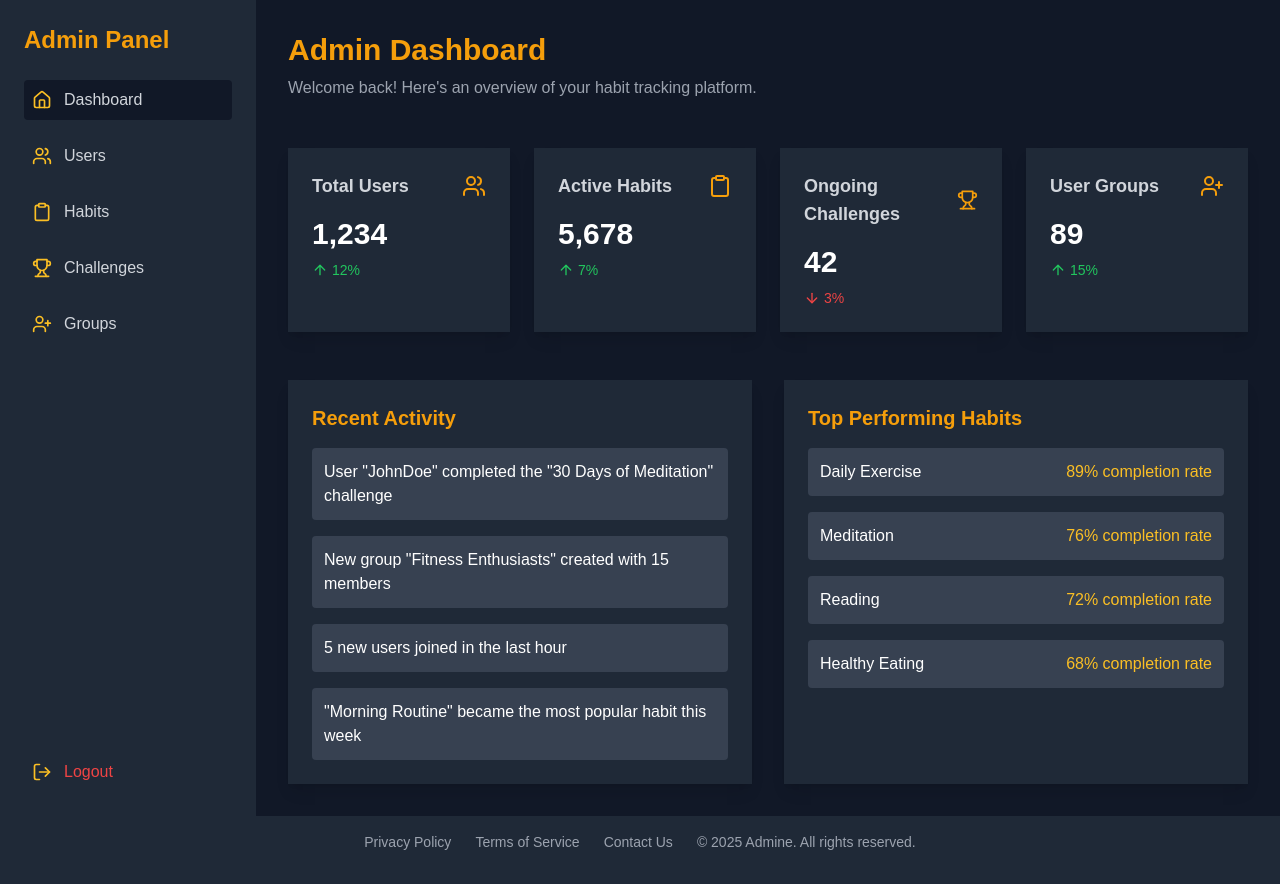
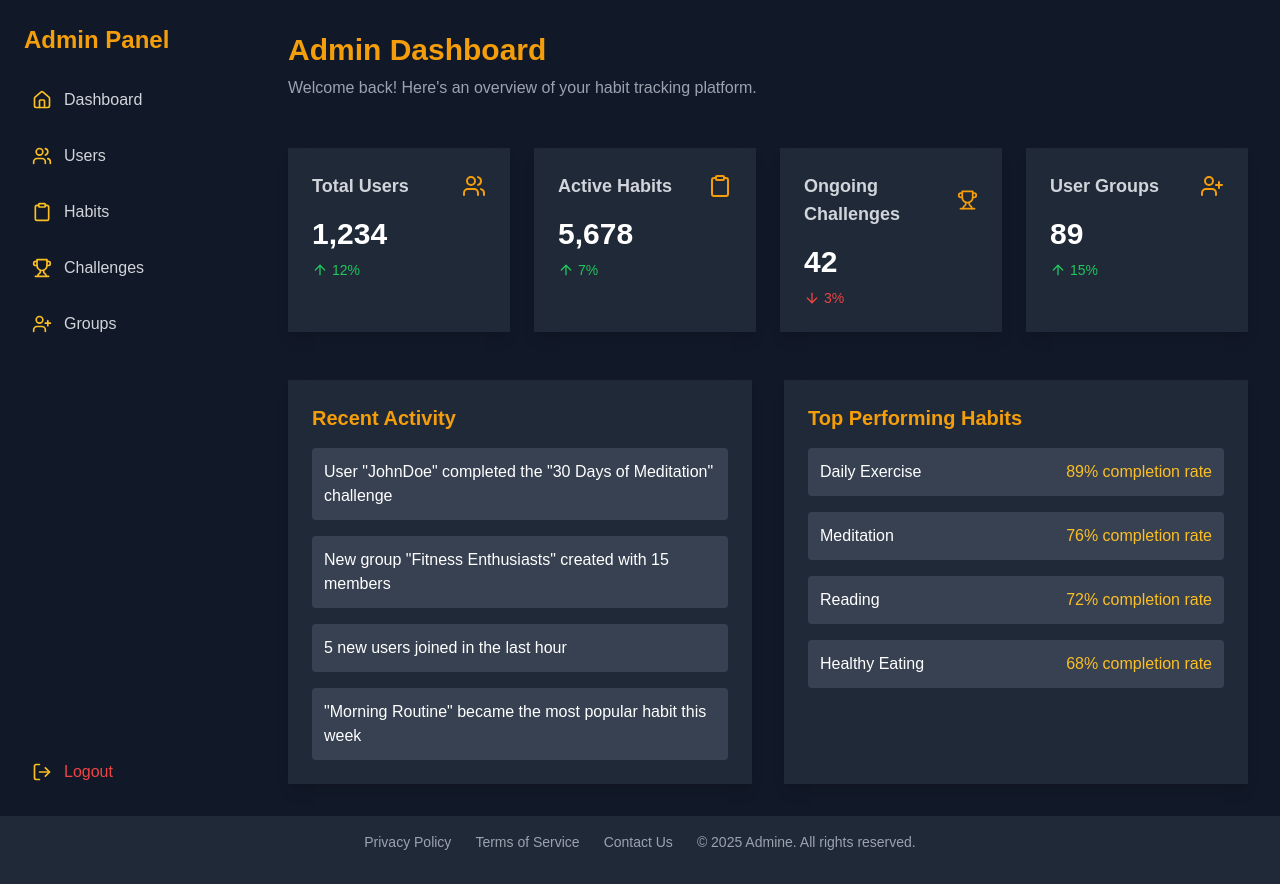
Before and after one commit to hissoune/myhabits-admin, a Next.js app: page /dashboard in a window 1280 px wide. Built offline with nearby package versions, Linux system fonts and the light colour scheme.

Commit message:
Fixed sidebar component styles and behavior

```diff
--- a/app/_components/sidebare.tsx
+++ b/app/_components/sidebare.tsx
@@ -46,12 +46,12 @@ const Sidebar = () =>{
 
     return (
 
-    <div className="bg-gray-800 text-gray-300 w-64 min-h-screen p-6 flex flex-col justify-between">
+    <div className="bg-gray-900 text-gray-300 w-64 min-h-screen p-6 flex flex-col justify-between">
       <div>
         <h2 className="text-2xl font-bold text-amber-500 mb-6">Admin Panel</h2>
         <nav className="space-y-4">
           <SidebarLink href="/dashboard" icon={Home} label="Dashboard" path={path}/>
-          <SidebarLink href="/users" icon={Users} label="Users" path={path}/>
+          <SidebarLink href="/dashboard/users" icon={Users} label="Users" path={path}/>
           <SidebarLink href="/habits" icon={Clipboard} label="Habits" path={path}/>
           <SidebarLink href="/challenges" icon={Trophy} label="Challenges" path={path} />
           <SidebarLink href="/groups" icon={UserPlus} label="Groups" path={path}/>
```
